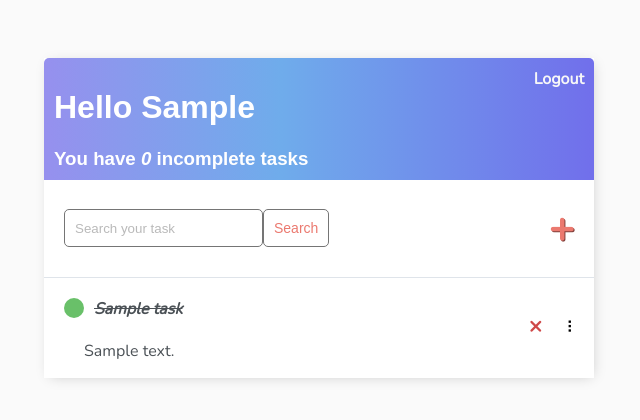
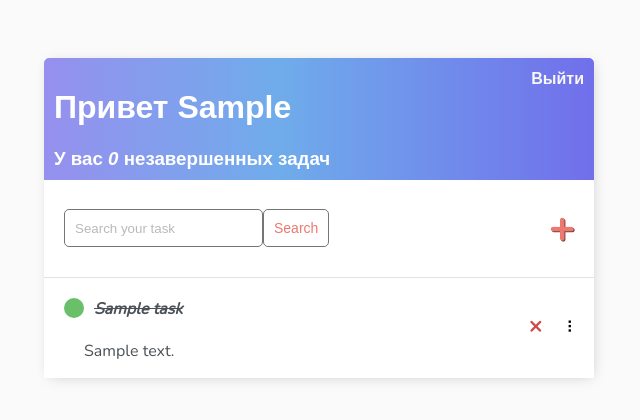
Before and after one commit to DmitrySPro/course_work, a Django app: page / in a window 1280 px wide. Shown: the top 420 px of the page, without its empty margins (321-961 px from the left). Run offline with Django 4.2, Linux system fonts and the light colour scheme; a user stored in the database is signed in; tables that the repository leaves empty hold one stand-in row (values such as "Sample post"); parts of the project's set-up code (start-up, migrations or seed data) failed here and were passed over.

Commit message:
работа с текстом

```diff
--- a/todo/templates/todo/login.html
+++ b/todo/templates/todo/login.html
@@ -2,7 +2,7 @@
 {% block content %}
 
 <div class="header-bar">
-    <h1>Login</h1>
+    <h1>Вход</h1>
 </div>
 
 <div class="card-body">
@@ -11,7 +11,7 @@
         {{form.as_p}}
         <input class="button" type="submit" value="Login">
     </form>
-    <p>Don't have an account? <a href="{% url 'register' %}">Register</a></p>
+    <p>Нет аккаунта? <a href="{% url 'register' %}">Регистрация</a></p>
 </div>
 
 
--- a/todo/templates/todo/main.html
+++ b/todo/templates/todo/main.html
@@ -7,7 +7,7 @@
     <meta name="description"
         content="This is to do list implemented using Django by Dennis Ivy who is a full stack web developer.">
     <meta http-equiv="X-UA-Compatible" content="IE=edge">
-    <title>To Do Items</title>
+    <title>Задачи</title>
     <meta name="description" content="">
     <meta name="viewport" content="width=device-width, initial-scale=1">
     <link rel="preconnect" href="https://fonts.gstatic.com">
--- a/todo/templates/todo/register.html
+++ b/todo/templates/todo/register.html
@@ -2,7 +2,7 @@
 {% block content %}
 
 <div class="header-bar">
-    <h1>Register</h1>
+    <h1>Регистрация</h1>
 </div>
 
 <div class="card-body">
@@ -30,7 +30,7 @@
 
         <input style="margin-top:10px ;" class="button" type="submit" value="Register">
     </form>
-    <p>Already have an account? <a href="{% url 'login' %}">Login</a></p>
+    <p>Есть аккаунт? <a href="{% url 'login' %}">Войти</a></p>
 </div>
 
 
--- a/todo/templates/todo/task_confirm_delete.html
+++ b/todo/templates/todo/task_confirm_delete.html
@@ -2,13 +2,13 @@
 {% block content %}
 
 <div class="header-bar">
-    <a href="{% url 'tasks' %}">&#8592; Go Back</a>
+    <a href="{% url 'tasks' %}">&#8592; Назад</a>
 </div>
 
 <div class="card-body">
     <form method="POST">
         {% csrf_token %}
-        <p>Are your sure you want to delete this task? <b>"{{task}}"</b> </p>
+        <p>Удалить задачу? <b>"{{task}}"</b> </p>
         <input class="button" type="submit" value="Delete" />
     </form>
 </div>
--- a/todo/templates/todo/task_form.html
+++ b/todo/templates/todo/task_form.html
@@ -2,7 +2,7 @@
 {% block content %}
 
 <div class="header-bar">
-    <a href="{% url 'tasks' %}">&#8592; Back</a>
+    <a href="{% url 'tasks' %}">&#8592; Назад</a>
 </div>
 
 
--- a/todo/templates/todo/task_list.html
+++ b/todo/templates/todo/task_list.html
@@ -4,13 +4,13 @@
 <script src="https://cdn.jsdelivr.net/npm/sortablejs@latest/Sortable.min.js"></script>
 <div class="header-bar">
     <div>
-        <h1>Hello {{request.user|title}}</h1>
-        <h3 style="margin:0">You have <i>{{count}}</i> incomplete task{{ count|pluralize:"s" }}</h3>
+        <h1>Привет {{request.user|title}}</h1>
+        <h3 style="margin:0">У вас <i>{{count}}</i> незавершенных задач</h3>
     </div>
 
     {% if request.user.is_authenticated %}
-    <a href="{% url 'logout' %}">Logout</a> {% else %}
-    <a href="{% url 'login' %}">Login</a> {% endif %}
+    <a href="{% url 'logout' %}">Выйти</a> {% else %}
+    <a href="{% url 'login' %}">Войти</a> {% endif %}
 </div>
 
 
@@ -57,12 +57,12 @@
     {% empty %}
     {% if search_input %}
     <div style="text-align: center; padding-bottom: 10px; line-height: 1em;">
-        <h3>No tasks found.</h3>
+        <h3>Задачи не найдены.</h3>
     </div>
     {% else %}
     <div style="text-align: center; padding-bottom: 10px; line-height: 1em;">
-        <h3>No new tasks were created.</h3>
-        <h3>Create a <a style="text-decoration: none; color: #e53935;" href="{% url 'task-create' %}">New task</a> ! </h3>
+        <h3>Нет задач.</h3>
+        <h3>Создать <a style="text-decoration: none; color: #e53935;" href="{% url 'task-create' %}">Задачу</a> ! </h3>
     </div>
     {% endif %}
     {% endfor %}
```
Also changed, not shown: todo/templates/todo/register copy.html (deleted, +0 -27 lines).
